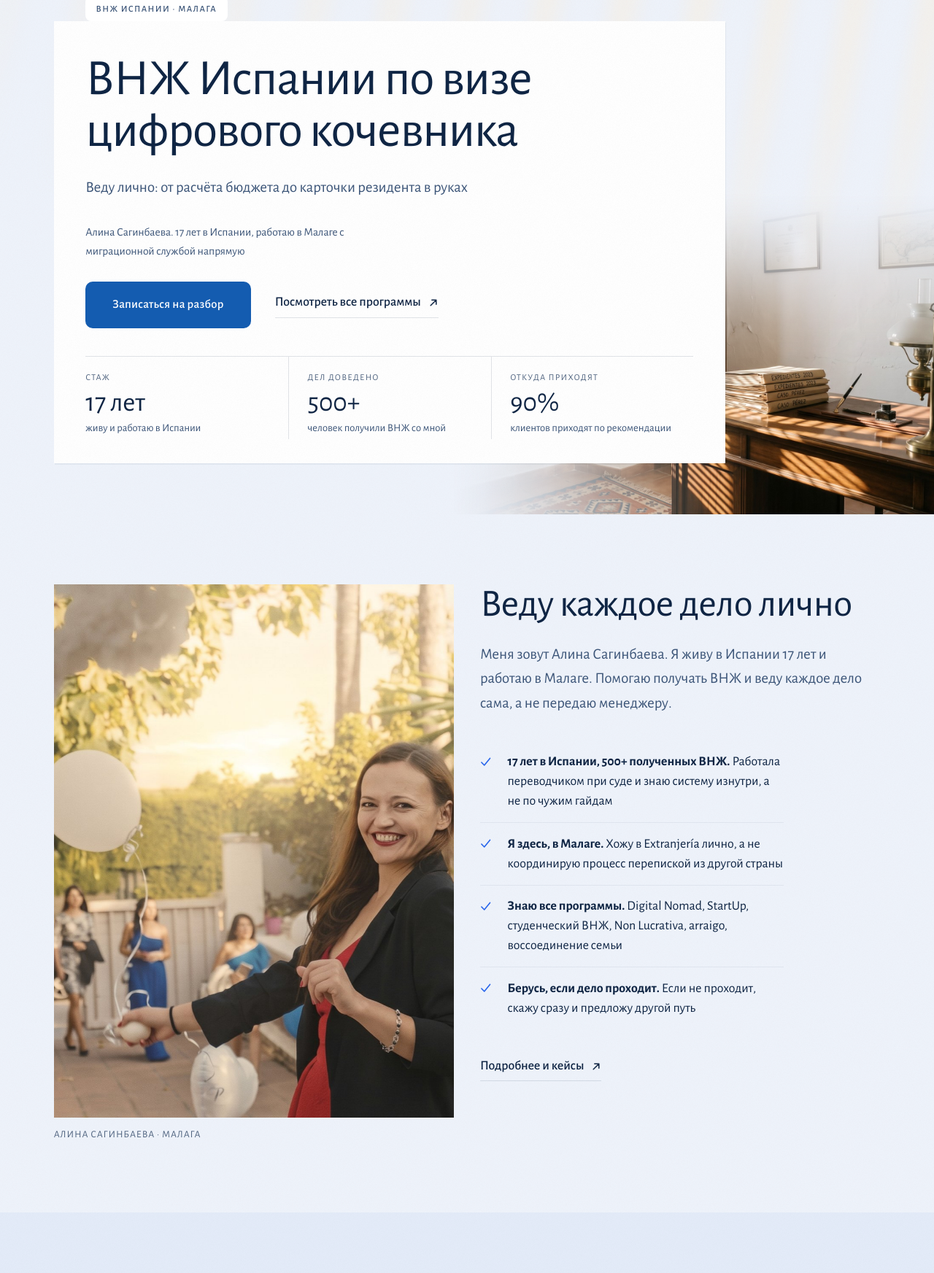
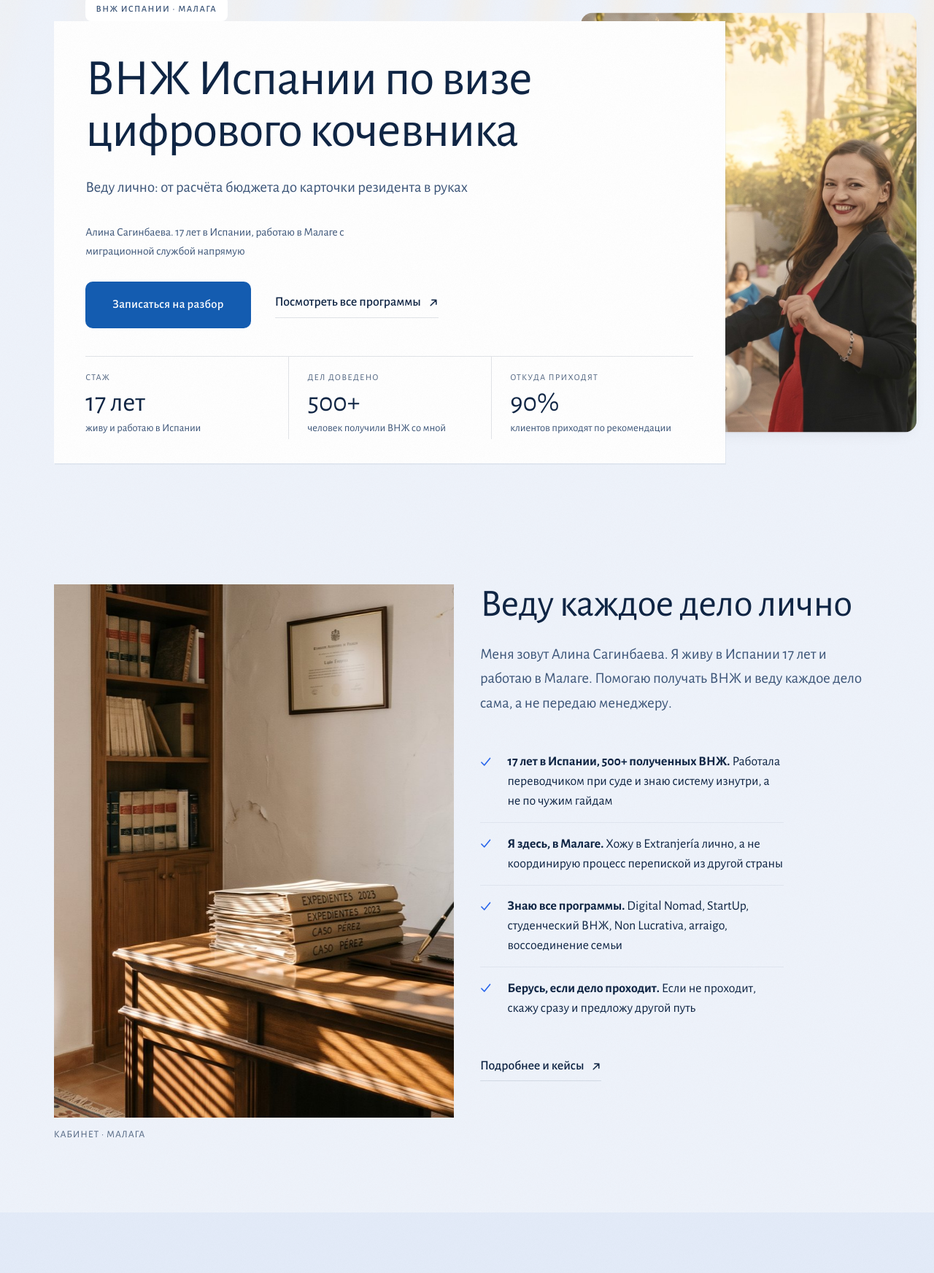
Before and after one commit to a6340374-stack/alina-spain-site, a plain HTML site: page index.html in a window 1280 px wide. Shown: the part 95-1840 px from the top of the page at 73% size. Drawn offline with Linux system fonts and the light colour scheme.

Commit message:
Портрет Алины на первом экране, кабинет в блоке «обо мне»

```diff
--- a/index.html
+++ b/index.html
@@ -24,7 +24,7 @@
      открывается не всегда, а страница не должна от этого зависеть. -->
 <link rel="preload" as="font" type="font/woff2" crossorigin href="/static/fonts/alegreya-cyrillic-400-normal.woff2">
 <link rel="preload" as="font" type="font/woff2" crossorigin href="/static/fonts/alegreya-sans-cyrillic-400-normal.woff2">
-<link rel="stylesheet" href="/static/css/style.css?v=-678249501">
+<link rel="stylesheet" href="/static/css/style.css?v=-514955334">
 
 <!-- Знак сайта: два листа дела со срезанным углом. Та же геометрия,
      что у кнопок и ярлыков внутри страницы. -->
@@ -119,7 +119,7 @@
 <section class="cover">
   <div class="cover-light" aria-hidden="true"></div>
   <div class="cover-photo">
-    <img src="/static/img/office.jpg" alt="Кабинет в Малаге: свет сквозь жалюзи, папки с делами на столе" fetchpriority="high">
+    <img src="/static/img/alina.jpg" alt="Алина Сагинбаева" fetchpriority="high">
   </div>
 
   <div class="wrap cover-inner">
@@ -163,9 +163,9 @@
     <div class="grid grid-2" style="align-items:start">
       <figure class="side-photo tall sticky-figure" data-reveal>
         <span class="pxframe" data-parallax="26">
-          <img src="/static/img/alina.jpg" alt="Алина Сагинбаева" loading="lazy">
+          <img class="office-shot" src="/static/img/office.jpg" alt="Кабинет в Малаге: свет сквозь жалюзи, папки с делами на столе" loading="lazy">
         </span>
-        <figcaption>Алина Сагинбаева · Малага</figcaption>
+        <figcaption>Кабинет · Малага</figcaption>
       </figure>
 
       <div data-reveal style="--reveal-delay:120ms">
@@ -800,6 +800,6 @@
 </div>
 
 
-<script src="/static/js/main.js?v=-678249501"></script>
+<script src="/static/js/main.js?v=-514955334"></script>
 </body>
 </html>
--- a/static/css/style.css
+++ b/static/css/style.css
@@ -513,6 +513,23 @@ h2.as-h3 { font-size: var(--fs-h3); line-height: 1.22; }
   -webkit-mask-composite: source-in;
   mask-composite: intersect;
 }
+/* На широком экране портрет Алины — карточкой у правого края сетки,
+   частично под листом: фото приколото к делу. Размер и место не зависят
+   от ширины окна. Выбрано в /impeccable live (вариант «Кадр по сетке»),
+   для вертикального портрета рамка 4:5. */
+@media (min-width: 981px) {
+  .cover-photo {
+    right: max(24px, calc((100vw - 1240px) / 2));
+    bottom: auto;
+    top: 50%;
+    translate: 0 -50%;
+    width: 460px;
+    aspect-ratio: 4 / 5;
+    border-radius: 16px;
+    box-shadow: var(--tarjeta);
+  }
+  .cover-photo img { -webkit-mask-image: none; mask-image: none; object-position: 78% 36%; }
+}
 
 .cover-sheet {
   position: relative;
@@ -575,6 +592,7 @@ h2.as-h3 { font-size: var(--fs-h3); line-height: 1.22; }
   .cover { min-height: auto; padding: 104px 0 0; flex-direction: column; align-items: stretch; }
   .cover-inner { order: 1; }
   .cover-photo { order: 2; position: relative; width: 100%; margin-top: 26px; aspect-ratio: 16 / 10; }
+  .cover-photo img { object-position: 78% 36%; }
   /* Кадр гаснет и сверху, и снизу: иначе его нижняя кромка встаёт стыком
      к следующей секции, а это самый заметный признак вклеенной полосы. */
   .cover-photo img {
@@ -867,6 +885,14 @@ td strong { font-family: var(--serif); font-size: 1.18em; font-weight: 500; }
 .field-error { display: none; margin: 0.45em 0 0; font-size: 0.92rem; font-weight: 500; line-height: 1.45; color: var(--error); }
 .field-error.show { display: block; }
 
+/* Черновик: место под факты, которых пока нет («ждём Алину»). Такие страницы
+   не входят в статическую сборку, пока пометки не сняты. */
+.draft-note {
+  margin-top: 18px; padding: 12px 16px; border-radius: 10px;
+  border: 1px dashed #b7791f; background: #fdf6e7; color: #6b4a12;
+  font-size: 0.92rem; line-height: 1.45; max-width: var(--measure);
+}
+
 /* Запасной путь, если сервер не ответил */
 .form-fallback { margin-top: 16px; padding: 18px; border-radius: 12px; background: var(--cal); }
 .form-fallback-lead { font-size: 0.95rem; color: var(--tinta); margin-bottom: 14px; }
@@ -896,6 +922,8 @@ td strong { font-family: var(--serif); font-size: 1.18em; font-weight: 500; }
 .side-photo figcaption { margin-top: 0.85em; font-size: 0.85rem; letter-spacing: 0.06em; text-transform: uppercase; color: var(--tinta-3); }
 .side-photo.tall .pxframe { aspect-ratio: 3 / 4; }
 .side-photo.tall .pxframe img { height: 100%; object-fit: cover; }
+/* фото кабинета в высокой рамке: в кадре стол с папками, а не пустая стена */
+.side-photo.tall .pxframe img.office-shot { object-position: 72% 50%; }
 
 /* Широкая полоса с фотографией: кадр растворяется в побелке сверху и снизу,
    поэтому шва между секциями нет, а текст лежит на своей затемнённой подложке,
```
Also changed, not shown: blog/index.html (+2 -2 lines), blog/nomad-viza-ili-non-lucrativa/index.html (+2 -2 lines), blog/pochemu-otkazyvayut-v-nomad-vize/index.html (+2 -2 lines), blog/regulyarizaciya-2026-zakrylas-chto-delat/index.html (+2 -2 lines), blog/skolko-nuzhno-zarabatyvat-dlya-nomad-vizy-2026/index.html (+2 -2 lines), blog/skolko-stoit-rebenok-v-ispanii/index.html (+2 -2 lines), materialy/chek-list-dokumentov-nomad/index.html (+2 -2 lines), materialy/index.html (+2 -2 lines), materialy/spravochnik-vnzh-ispanii-2026/index.html (+2 -2 lines), o-mne/index.html (+2 -2 lines), programmy-vnzh/index.html (+2 -2 lines), razbor/index.html (+2 -2 lines).
